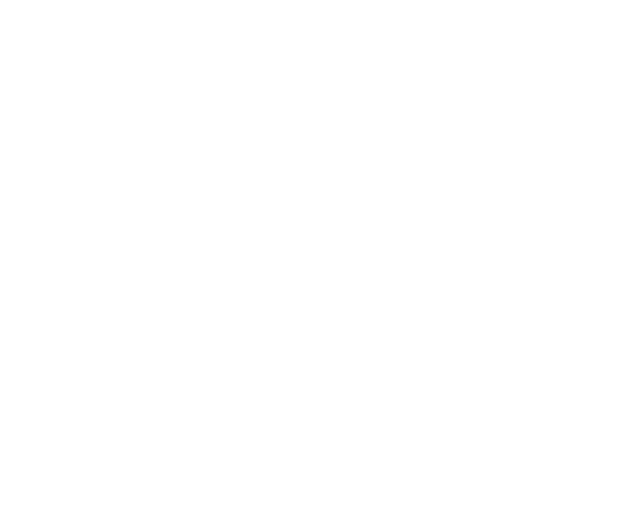
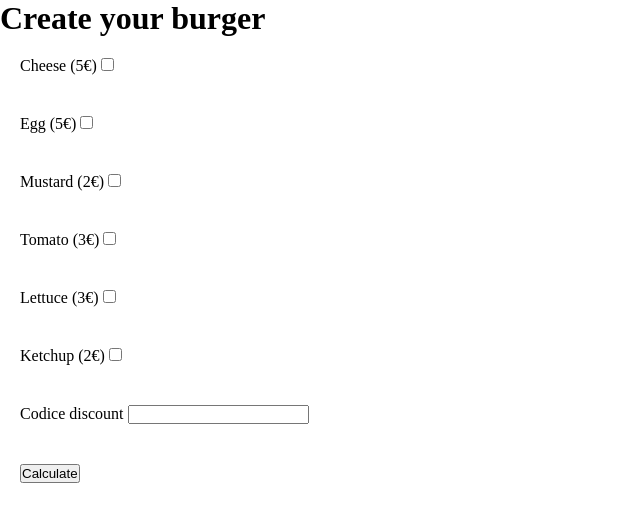
Before and after one commit to silviousai96/js-burger, a plain HTML site: page index.html in a window 1280 px wide. Shown: the whole page, without its empty margins (0-640 px from the left). Drawn offline with Linux system fonts and the light colour scheme.

Commit message:
andando avanti

```diff
--- a/css/style.css
+++ b/css/style.css
@@ -0,0 +1,9 @@
+* {
+    margin: 0;
+    padding: 0;
+    box-sizing: border-box;
+}
+
+div {
+    padding: 20px;
+}
--- a/index.html
+++ b/index.html
@@ -4,9 +4,57 @@
     <meta charset="UTF-8">
     <meta http-equiv="X-UA-Compatible" content="IE=edge">
     <meta name="viewport" content="width=device-width, initial-scale=1.0">
+    <link rel="stylesheet" href="css/style.css">
     <title>Burger</title>
 </head>
 <body>
+    <h1>Create your burger</h1>
 
+    <div>
+        <label for="cheese">Cheese (5€)</label>
+        <input id="cheese" class="add" type="checkbox" value="5">
+    </div>
+
+    <div>
+        <label for="egg">Egg (5€)</label>
+        <input id="egg" class="add" type="checkbox" value="5">
+    </div>
+
+    <div>
+        <label for="mustard">Mustard (2€)</label>
+        <input id="mustard" class="add" type="checkbox" value="2">
+    </div>
+
+    <div>
+        <label for="tomato">Tomato (3€)</label>
+        <input id="tomato" class="add" type="checkbox" value="3">
+    </div>
+
+    <div>
+        <label for="lettuce">Lettuce (3€)</label>
+        <input id="lettuce" class="add" type="checkbox" value="3">
+    </div>
+
+    <div>
+        <label for="ketchup">Ketchup (2€)</label>
+        <input id="ketchup" class="add" type="checkbox" value="2">
+    </div>
+
+    <div>
+        <label for="discount">Codice discount</label>
+        <input id="discount"  type="text" name="" >
+    </div>
+
+    <div>
+        <button id="calculate">Calculate</button>
+    </div>
+
+    <div id="prezzo-finale">
+
+    </div>
+
+
+
+    <script type="text/javascript" src="js/script.js"></script>
 </body>
 </html>
--- a/js/script.js
+++ b/js/script.js
@@ -0,0 +1,24 @@
+// Il programma dovrà consentire di calcolare il prezzo del panino
+// selezionando o deselezionando gli ingredienti proposti.
+
+var calculateButton = document.getElementById('calculate');
+calculateButton.addEventListener ('click', function(){
+
+    var prezzoBurger = 10;
+
+    var addCheckboxes = document.getElementsByClassName('add');
+
+    for( var i=0; i < addCheckboxes.length; i++) {
+        var thisCheckbox = addCheckboxes[i];
+
+
+        if (thisCheckbox.checked == true) {
+            var price = parseInt(thisCheckbox.value);
+            console.log( i, price );
+
+            prezzoBurger = prezzoBurger + price;
+        }
+    }
+    //stampo il risultato del prezzo finale
+    document.getElementById('prezzo-finale').innerHTML = 'Prezzo: ' + prezzoBurger + '€';
+});
```
